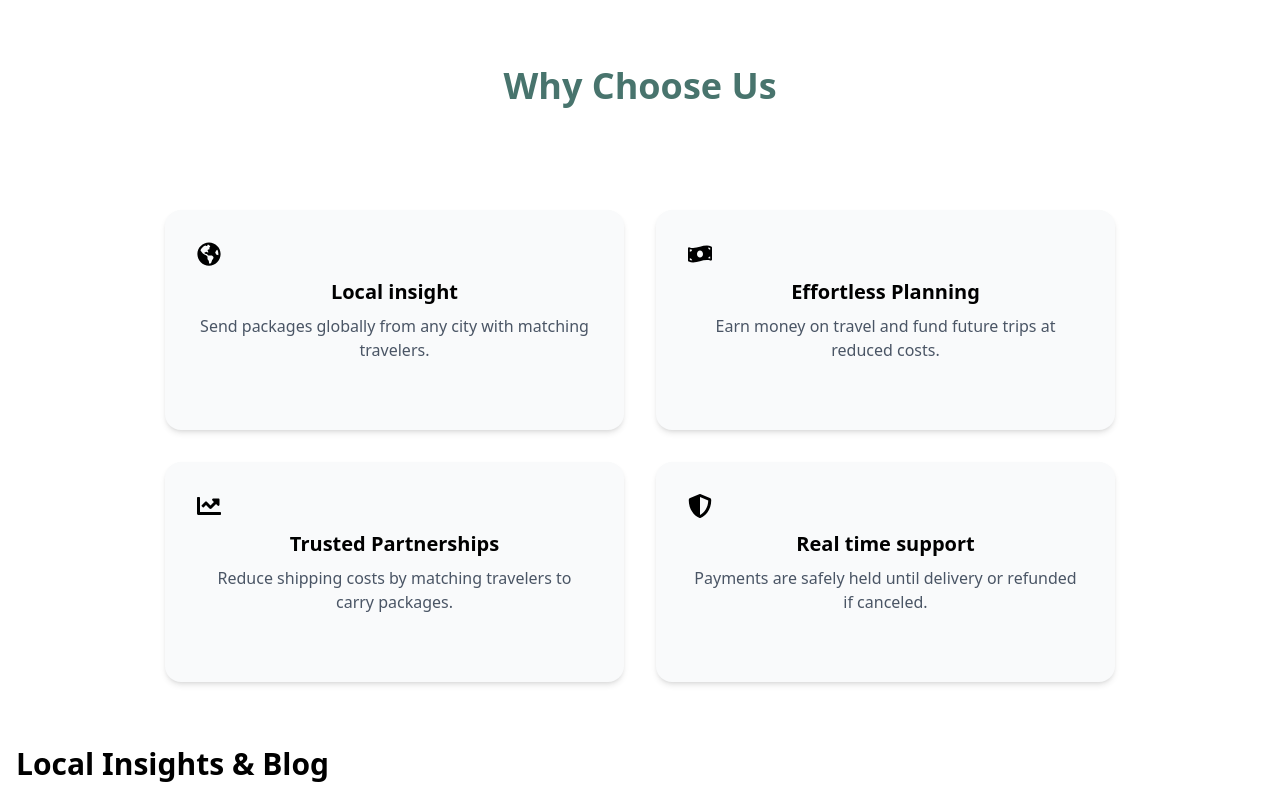
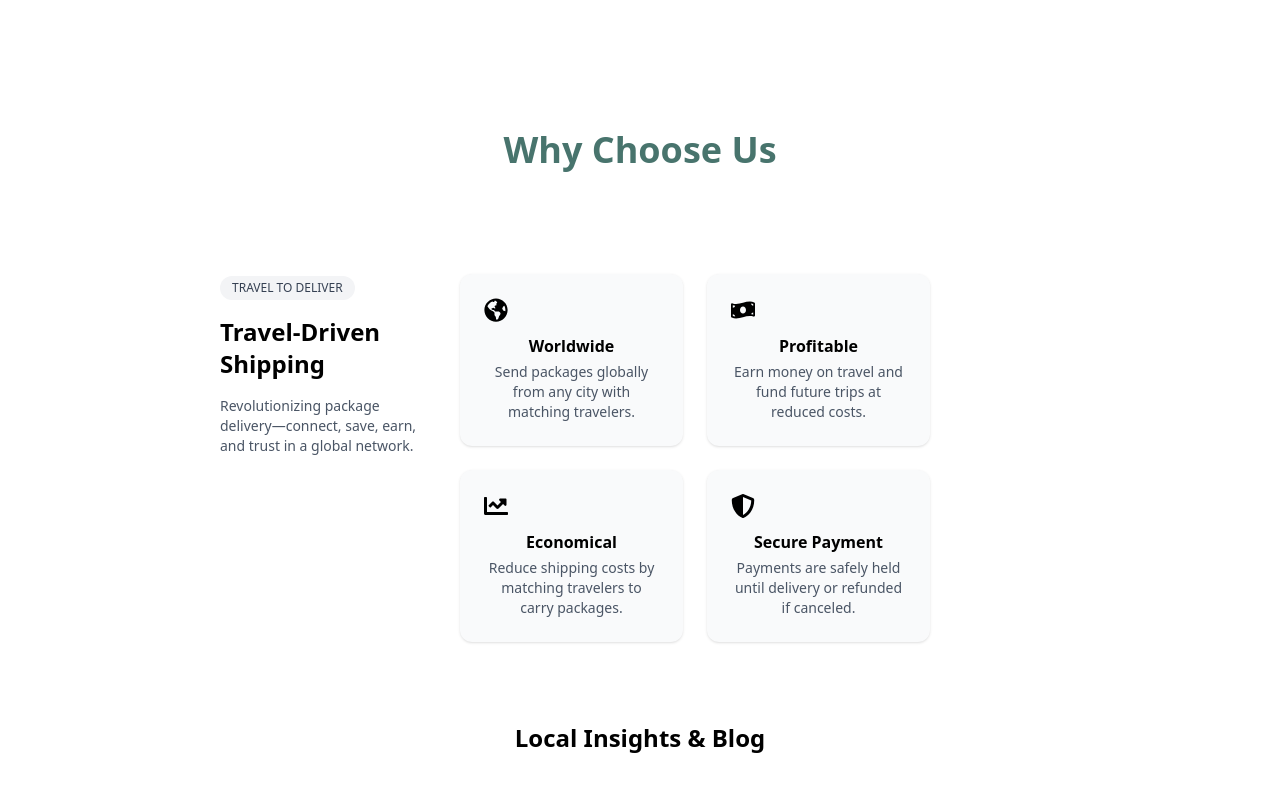
Before and after one commit to hasnianhayat/Swipping, a React (Vite) app: page / in a window 1280 px wide. Shown: the part 2360-3160 px from the top of the page. Built offline with nearby package versions, Linux system fonts and the light colour scheme.

Commit message:
updated cards

```diff
--- a/src/components/ExperiencePage.jsx
+++ b/src/components/ExperiencePage.jsx
@@ -7,33 +7,6 @@ import {
 } from "react-icons/fa";
 
 const ExperiencePage = () => {
-
-
-const features = [
-  {
-    icon: <FaGlobeAmericas className="text-2xl mb-3 text-black" />,
-    title: "Local insight",
-    description: "Send packages globally from any city with matching travelers.",
-  },
-  {
-    icon: <FaMoneyBillWave className="text-2xl mb-3 text-black" />,
-    title: "Effortless Planning",
-    description: "Earn money on travel and fund future trips at reduced costs.",
-  },
-  {
-    icon: <FaChartLine className="text-2xl mb-3 text-black" />,
-    title: "Trusted Partnerships",
-    description: "Reduce shipping costs by matching travelers to carry packages.",
-  },
-  {
-    icon: <FaShieldAlt className="text-2xl mb-3 text-black" />,
-    title: "Real time support",
-    description: "Payments are safely held until delivery or refunded if canceled.",
-  },
-];
-
-
-
   return (
     <div className="w-full text-center font-sans">
       {/* Top Section */}
@@ -105,31 +78,64 @@ const features = [
       </section>
 
       {/* Why Choose Us */}
-        <h2 className="text-xl md:text-4xl font-semibold mb-6 text-[#48746D]">Why Choose Us</h2>
+      <section className="py-16 bg-white text-center">
+        <div>
+        <h2 className="text-xl md:text-4xl text-[#48746D]  font-bold mb-6">Why Choose Us</h2>
 
- <section className="px-4 py-16 md:py-20 bg-white font-sans">
-  <div className="max-w-7xl mx-auto flex flex-col gap-10">
-    {/* Features Grid */}
-    <div className="w-full md:w-[950px] mx-auto grid grid-cols-1 sm:grid-cols-2 gap-8">
-      {features.map((feature, index) => (
-        <div
-          key={index}
-          className="bg-gray-50 rounded-2xl p-8 shadow-md min-h-[220px] transition-transform hover:scale-[1.03]"
-        >
-          {feature.icon}
-          <h4 className="font-semibold text-xl mb-2">{feature.title}</h4>
-          <p className="text-base text-gray-600">{feature.description}</p>
+    <section className="px-4 py-16 md:py-20 bg-white font-sans md:px-30 ml-[100px] ">
+      <div className="max-w-7xl mx-auto flex flex-col md:flex-row gap-10 items-start">
+        <div className=" md:w-[200px] space-y-4  text-center md:text-left">
+          <span className="text-xs font-medium bg-gray-100 px-3 py-1 rounded-full text-gray-700 inline-block">
+            TRAVEL TO DELIVER
+          </span>
+          <h2 className="text-3xl md:text-2xl  font-bold">
+            Travel-Driven Shipping
+          </h2>
+          <p className="text-gray-600 text-sm">
+            Revolutionizing package delivery—connect, save, earn, and trust in a global network.
+          </p>
         </div>
-      ))}
-    </div>
-  </div>
 
-  {/* Blog Heading */}
-  <div className="mt-16 text-center md:text-left">
-    <h2 className="text-2xl md:text-3xl font-semibold">Local Insights & Blog</h2>
-  </div>
-</section>
+        {/* Right Grid */}
+        <div className="w-full md:w-1/2 grid grid-cols-1 sm:grid-cols-2 gap-6">
+          {/* Item */}
+          <div className="bg-gray-50 rounded-xl p-6 shadow-sm">
+            <FaGlobeAmericas className="text-2xl mb-3 text-black" />
+            <h4 className="font-semibold mb-1">Worldwide</h4>
+            <p className="text-sm text-gray-600">
+              Send packages globally from any city with matching travelers.
+            </p>
+          </div>
 
+          <div className="bg-gray-50 rounded-xl p-6 shadow-sm">
+            <FaMoneyBillWave className="text-2xl mb-3 text-black" />
+            <h4 className="font-semibold mb-1">Profitable</h4>
+            <p className="text-sm text-gray-600">
+              Earn money on travel and fund future trips at reduced costs.
+            </p>
+          </div>
+
+          <div className="bg-gray-50 rounded-xl p-6 shadow-sm">
+            <FaChartLine className="text-2xl mb-3 text-black" />
+            <h4 className="font-semibold mb-1">Economical</h4>
+            <p className="text-sm text-gray-600">
+              Reduce shipping costs by matching travelers to carry packages.
+            </p>
+          </div>
+
+          <div className="bg-gray-50 rounded-xl p-6 shadow-sm">
+            <FaShieldAlt className="text-2xl mb-3 text-black" />
+            <h4 className="font-semibold mb-1">Secure Payment</h4>
+            <p className="text-sm text-gray-600">
+              Payments are safely held until delivery or refunded if canceled.
+            </p>
+          </div>
+        </div>
+      </div>
+    </section>
+        </div>
+        <h2 className="text-xl md:text-2xl font-semibold">Local Insights & Blog</h2>
+      </section>
 
 
     </div>
```
